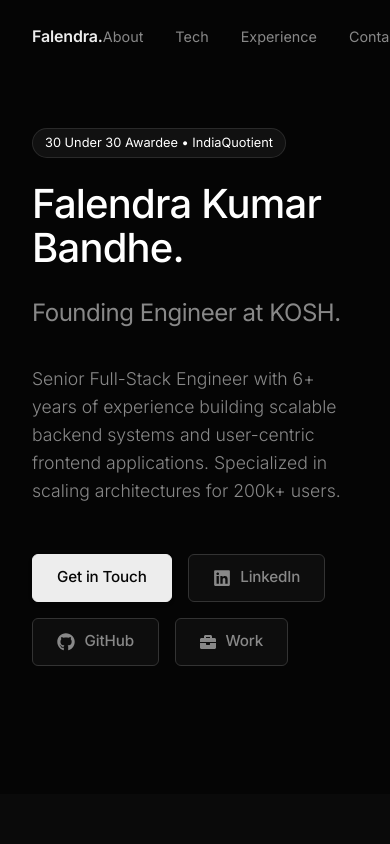
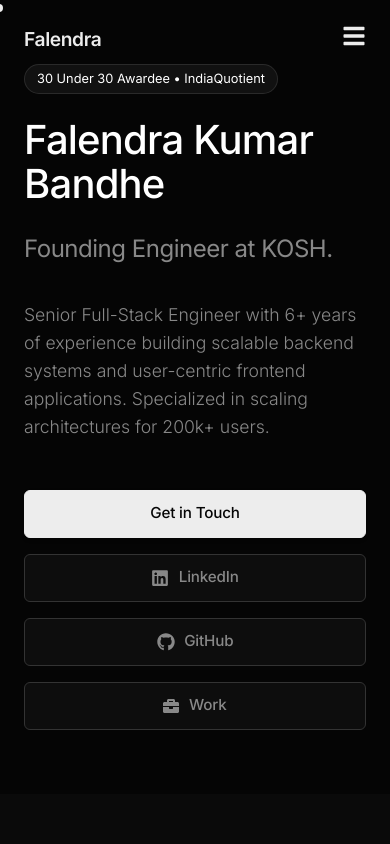
Before and after one commit to falendra/portfolio, a React (Vite) app: page / in a window 390 px wide. Shown: the top 844 px of the page. Built offline with nearby package versions, Linux system fonts and the light colour scheme.

Commit message:
made responsive UI

```diff
--- a/src/components/About.jsx
+++ b/src/components/About.jsx
@@ -39,7 +39,7 @@
                     </div>
 
                     <h3 style={{ fontSize: '1.25rem', marginTop: '3rem', marginBottom: '1.5rem', color: 'var(--text-primary)' }}>Key Metrics</h3>
-                    <div style={{ display: 'grid', gridTemplateColumns: '1fr 1fr', gap: '1rem' }}>
+                    <div className="metrics-grid" style={{ display: 'grid', gap: '1rem' }}>
                         <div style={{ background: 'var(--bg-primary)', padding: '1rem', borderRadius: '4px' }}>
                             <div style={{ fontSize: '1.5rem', fontWeight: 700, color: '#fff' }}>6+</div>
                             <div style={{ fontSize: '0.8rem', color: 'var(--text-secondary)' }}>Years Experience</div>
--- a/src/components/Experience.jsx
+++ b/src/components/Experience.jsx
@@ -4,7 +4,7 @@
     {
         company: "KOSH",
         role: "Founding Engineer",
-        period: "Aug 2019 — Present",
+        period: "Aug 2019 — Nov 2025",
         description: "Leading the engineering team as the first hire, owning the complete product lifecycle from 0 to 200k+ users. Responsible for architectural decisions, system scalability, and technical leadership across the stack.",
         details: [
             {
@@ -50,12 +50,6 @@
                             whileInView={{ opacity: 1, y: 0 }}
                             transition={{ duration: 0.5, delay: index * 0.1 }}
                             viewport={{ once: true }}
-                            style={{
-                                borderLeft: '2px solid var(--accent-subtle)',
-                                paddingLeft: '2rem',
-                                marginBottom: '4rem',
-                                position: 'relative'
-                            }}
                         >
                             <div style={{
                                 position: 'absolute',
--- a/src/components/Hero.jsx
+++ b/src/components/Hero.jsx
@@ -30,7 +30,7 @@
                             marginBottom: '1.5rem',
                             color: '#fff'
                         }}>
-                            Falendra Kumar Bandhe.
+                            Falendra Kumar Bandhe
                         </h1>
                         <h2 style={{
                             fontSize: 'clamp(1.5rem, 3vw, 2.5rem)',
--- a/src/components/Navbar.jsx
+++ b/src/components/Navbar.jsx
@@ -1,8 +1,10 @@
 import { useState, useEffect } from 'react';
-import { motion, useScroll, useMotionValueEvent } from 'framer-motion';
+import { motion, useScroll, useMotionValueEvent, AnimatePresence } from 'framer-motion';
+import { FaBars, FaTimes } from 'react-icons/fa';
 
 const Navbar = () => {
     const [hidden, setHidden] = useState(false);
+    const [isOpen, setIsOpen] = useState(false);
     const { scrollY } = useScroll();
 
     useMotionValueEvent(scrollY, "change", (latest) => {
@@ -14,22 +16,58 @@
         }
     });
 
+    // Lock body scroll when mobile menu is open
+    useEffect(() => {
+        if (isOpen) {
+            document.body.style.overflow = 'hidden';
+        } else {
+            document.body.style.overflow = 'unset';
+        }
+    }, [isOpen]);
+
     return (
         <motion.nav
             className={`navbar ${hidden ? 'hidden' : ''}`}
             style={{
-                background: scrollY.get() > 50 ? 'rgba(5,5,5,0.8)' : 'transparent',
-                backdropFilter: scrollY.get() > 50 ? 'blur(10px)' : 'none'
+                background: scrollY.get() > 50 || isOpen ? 'rgba(5,5,5,0.9)' : 'transparent',
+                backdropFilter: scrollY.get() > 50 || isOpen ? 'blur(10px)' : 'none'
             }}
         >
             <div className="container nav-container">
-                <div className="logo">Falendra.</div>
-                <ul className="nav-links">
+                <div className="logo">Falendra</div>
+
+                {/* Desktop Menu */}
+                <ul className="nav-links desktop-menu">
                     <li><a href="#about" className="nav-link">About</a></li>
                     <li><a href="#skills" className="nav-link">Tech</a></li>
                     <li><a href="#work" className="nav-link">Experience</a></li>
                     <li><a href="#contact" className="nav-link">Contact</a></li>
                 </ul>
+
+                {/* Mobile Toggle */}
+                <div className="mobile-toggle" onClick={() => setIsOpen(!isOpen)}>
+                    {isOpen ? <FaTimes size={24} /> : <FaBars size={24} />}
+                </div>
+
+                {/* Mobile Menu */}
+                <AnimatePresence>
+                    {isOpen && (
+                        <motion.div
+                            className="mobile-menu"
+                            initial={{ opacity: 0, height: 0 }}
+                            animate={{ opacity: 1, height: '100vh' }}
+                            exit={{ opacity: 0, height: 0 }}
+                            transition={{ duration: 0.3 }}
+                        >
+                            <ul className="mobile-nav-links">
+                                <li><a href="#about" onClick={() => setIsOpen(false)}>About</a></li>
+                                <li><a href="#skills" onClick={() => setIsOpen(false)}>Tech</a></li>
+                                <li><a href="#work" onClick={() => setIsOpen(false)}>Experience</a></li>
+                                <li><a href="#contact" onClick={() => setIsOpen(false)}>Contact</a></li>
+                            </ul>
+                        </motion.div>
+                    )}
+                </AnimatePresence>
             </div>
         </motion.nav>
     );
--- a/src/index.css
+++ b/src/index.css
@@ -68,6 +68,10 @@
     padding: 0 2rem;
 }
 
+.metrics-grid {
+    grid-template-columns: 1fr 1fr;
+}
+
 .section-spacing {
     padding: var(--spacing-section) 0;
 }
@@ -100,6 +104,10 @@
     border-bottom: 1px solid rgba(255, 255, 255, 0.05);
 }
 
+.navbar.hidden {
+    transform: translateY(-100%);
+}
+
 .nav-container {
     display: flex;
     justify-content: space-between;
@@ -107,12 +115,15 @@
 }
 
 .logo {
-    font-size: 1rem;
-    font-weight: 600;
-    letter-spacing: -0.01em;
+    font-size: 1.2rem;
+    font-weight: 700;
+    letter-spacing: -0.02em;
     color: var(--text-primary);
+    z-index: 101;
+    /* Stay above mobile menu */
 }
 
+/* Desktop Menu */
 .nav-links {
     display: flex;
     gap: 2rem;
@@ -120,13 +131,62 @@
 }
 
 .nav-link {
-    font-size: 0.9rem;
+    font-size: 0.95rem;
     color: var(--text-secondary);
-    font-weight: 400;
+    font-weight: 500;
+    transition: color 0.3s ease;
 }
 
 .nav-link:hover {
     color: var(--text-primary);
+}
+
+/* Mobile Toggle - Hidden on desktop */
+.mobile-toggle {
+    display: none;
+    color: var(--text-primary);
+    cursor: pointer;
+    z-index: 101;
+}
+
+/* Mobile Menu - Hidden by default styling */
+.mobile-menu {
+    position: fixed;
+    top: 0;
+    left: 0;
+    width: 100%;
+    height: 100vh;
+    background: var(--bg-primary);
+    display: flex;
+    flex-direction: column;
+    justify-content: center;
+    align-items: center;
+    z-index: 100;
+}
+
+.mobile-nav-links {
+    list-style: none;
+    text-align: center;
+    display: flex;
+    flex-direction: column;
+    gap: 2rem;
+}
+
+.mobile-nav-links a {
+    font-size: 1.5rem;
+    color: var(--text-primary);
+    font-weight: 600;
+}
+
+/* Responsive Styles */
+@media (max-width: 768px) {
+    .nav-links.desktop-menu {
+        display: none;
+    }
+
+    .mobile-toggle {
+        display: block;
+    }
 }
 
 /* Buttons */
@@ -155,13 +215,13 @@
     background: var(--text-primary);
     color: var(--bg-primary);
     border: 1px solid var(--text-primary);
-  box-shadow: 0 2px 4px rgba(0,0,0,0.1);
+    box-shadow: 0 2px 4px rgba(0, 0, 0, 0.1);
 }
 
 .btn-primary:hover {
     background: #dbdbdb;
     transform: translateY(-1px);
-  box-shadow: 0 4px 8px rgba(0,0,0,0.15);
+    box-shadow: 0 4px 8px rgba(0, 0, 0, 0.15);
 }
 
 .btn-secondary {
@@ -191,3 +251,38 @@
         gap: 1.25rem;
     }
 }
+
+/* Mobile Responsive Overrides */
+@media (max-width: 768px) {
+    :root {
+        --spacing-section: 4rem;
+        /* Reduce spacing on mobile */
+    }
+
+    .container {
+        padding: 0 1.5rem;
+    }
+
+    .section-title {
+        font-size: 2rem !important;
+        /* Force smaller titles */
+    }
+
+    /* Stack grids that might be forced to 2 columns */
+    .about-grid,
+    .metrics-grid {
+        grid-template-columns: 1fr !important;
+    }
+}
+
+@media (max-width: 480px) {
+    .btn {
+        width: 100%;
+        /* Full width buttons on very small screens */
+    }
+
+    .hero-actions {
+        flex-direction: column;
+        align-items: stretch;
+    }
+}
```
Lines whose indentation alone changed are shown as unchanged.
